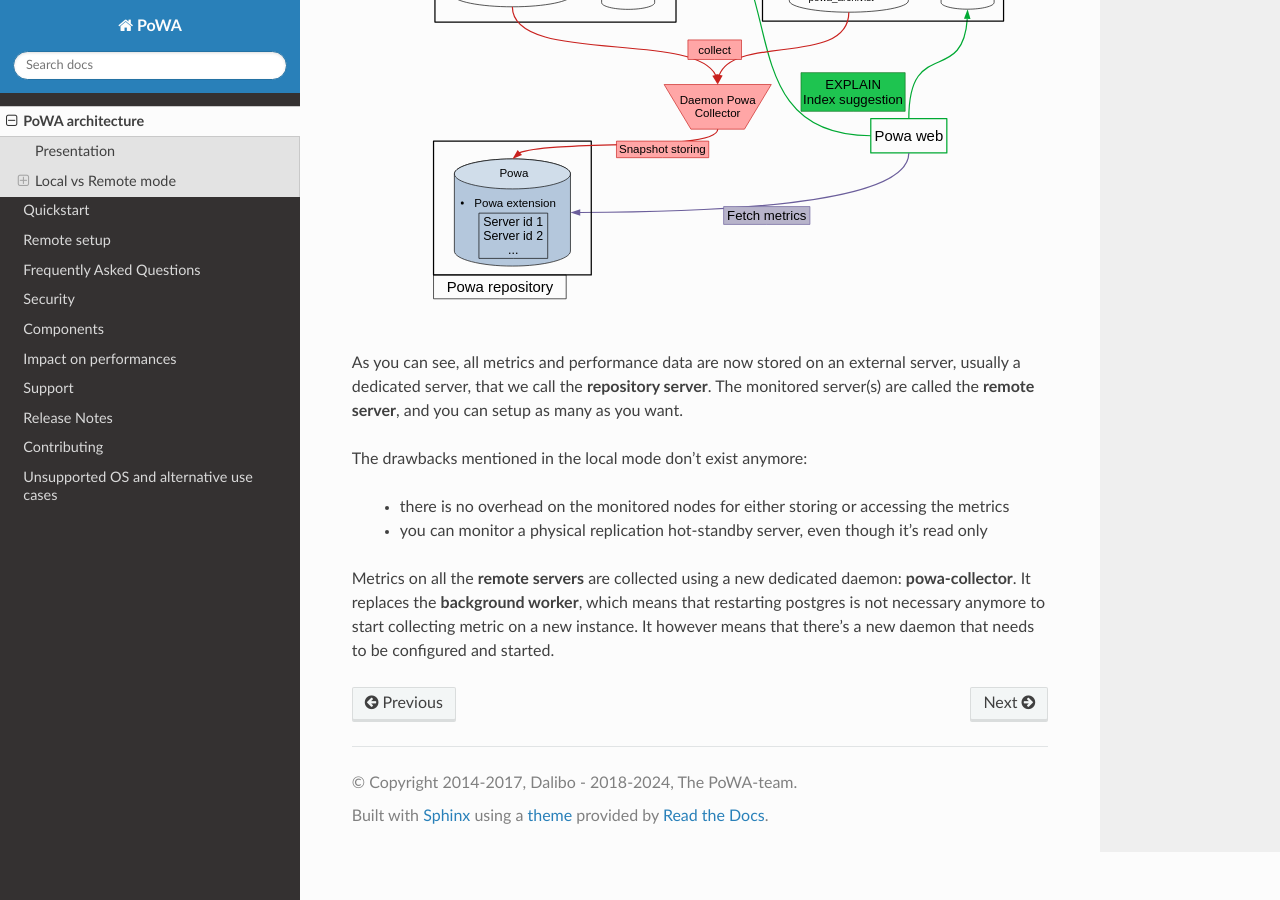
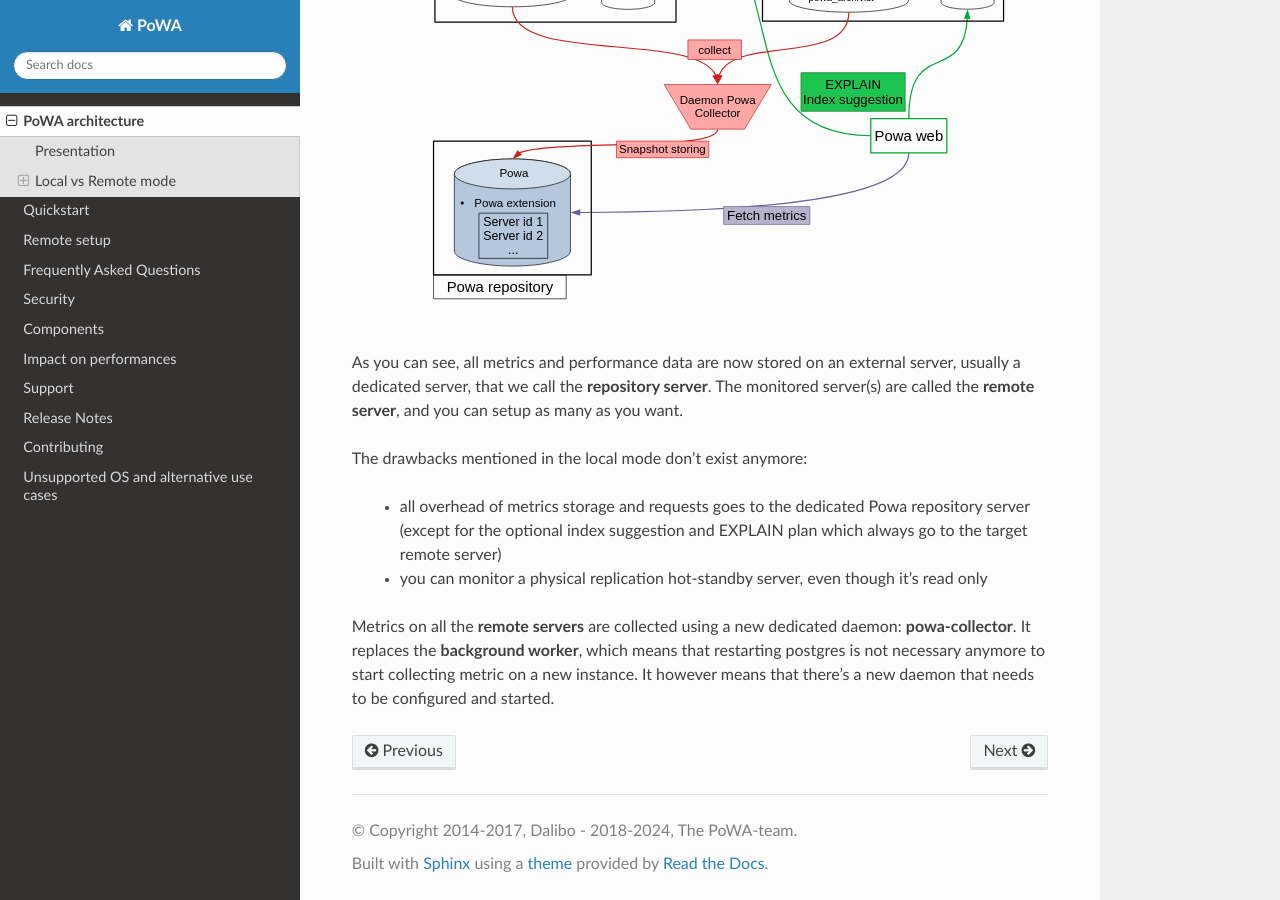
Before and after one commit to powa-team/powa, a Sphinx documentation site: the page built from docs/architecture.rst, in a window 1280 px wide and 900 px high, scrolled down 2625 px. Built offline with Sphinx 7.4.7 and the Read the Docs theme 3.1.0, drawn with Linux system fonts in a browser that asks for light colours.

Commit message:
Reword the remote server benefit

```diff
--- a/docs/architecture.rst
+++ b/docs/architecture.rst
@@ -103,8 +103,9 @@ many as you want.
 
 The drawbacks mentioned in the local mode don't exist anymore:
 
-  - there is no overhead on the monitored nodes for either storing or accessing
-    the metrics
+  - all overhead of metrics storage and requests goes to the dedicated Powa
+    repository server (except for the optional index suggestion and EXPLAIN
+    plan which always go to the target remote server)
   - you can monitor a physical replication hot-standby server, even though it's
     read only
 
```
